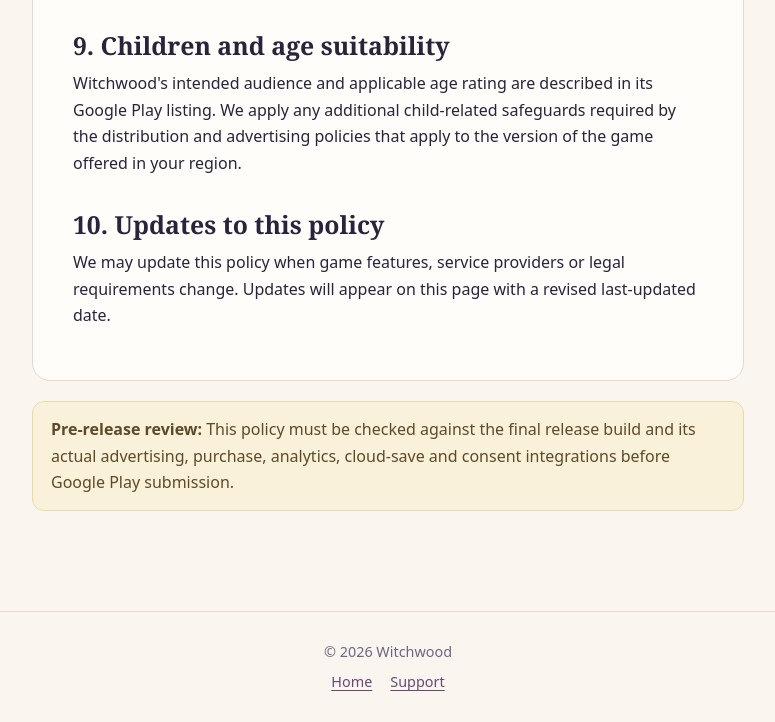
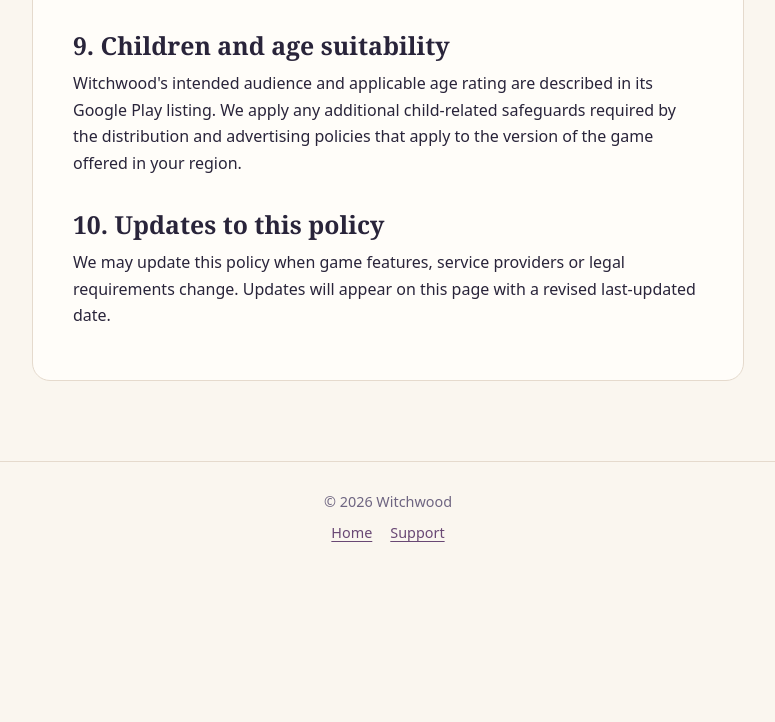
Before and after one commit to h09marshd/h09marshd.github.io, a plain HTML site: page privacy.html in a window 1280 px wide. Shown: the part 2306-3028 px from the top of the page, without its empty margins (252-1027 px from the left). After the commit the page ends 2879 px from the top, so only its background shows below. Drawn offline with Linux system fonts and the light colour scheme.

Commit message:
Update privacy policy and add footer section
Removed pre-release review notice and added footer.

```diff
--- a/privacy.html
+++ b/privacy.html
@@ -12,6 +12,6 @@
 <h2>8. Your rights and deletion requests</h2><p>Depending on where you live, you may have rights relating to personal data, including access, correction, objection or erasure. You can send a request to <a href="mailto:duane.marsh20@gmail.com?subject=Witchwood%20privacy%20request">duane.marsh20@gmail.com</a>. We will review requests relating to data within our control and explain where requests must instead be handled directly through Google or another service provider. To remove game progress stored on your phone, you may be able to clear the app's data through Android settings; doing so can permanently delete your progress.</p>
 <h2>9. Children and age suitability</h2><p>Witchwood's intended audience and applicable age rating are described in its Google Play listing. We apply any additional child-related safeguards required by the distribution and advertising policies that apply to the version of the game offered in your region.</p>
 <h2>10. Updates to this policy</h2><p>We may update this policy when game features, service providers or legal requirements change. Updates will appear on this page with a revised last-updated date.</p></section>
-<div class="notice"><strong>Pre-release review:</strong> This policy must be checked against the final release build and its actual advertising, purchase, analytics, cloud-save and consent integrations before Google Play submission.</div></main>
+</main>
 <footer><div>© 2026 Witchwood</div><nav aria-label="Footer"><a href="/">Home</a><a href="/support.html">Support</a></nav></footer>
 </body></html>
```
